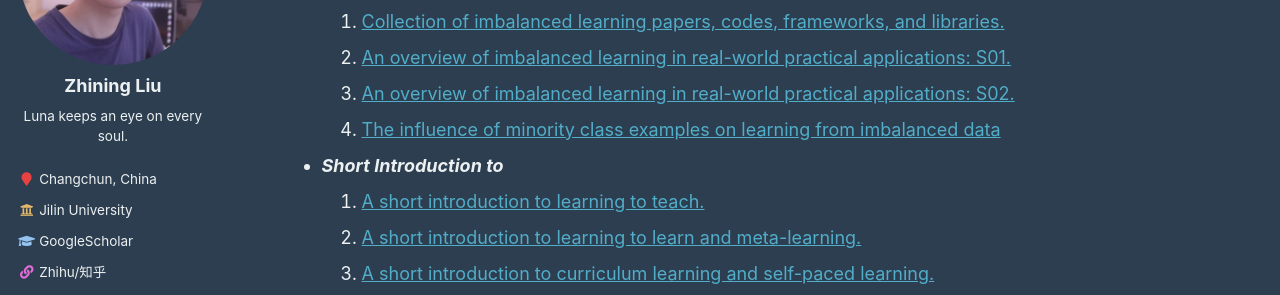
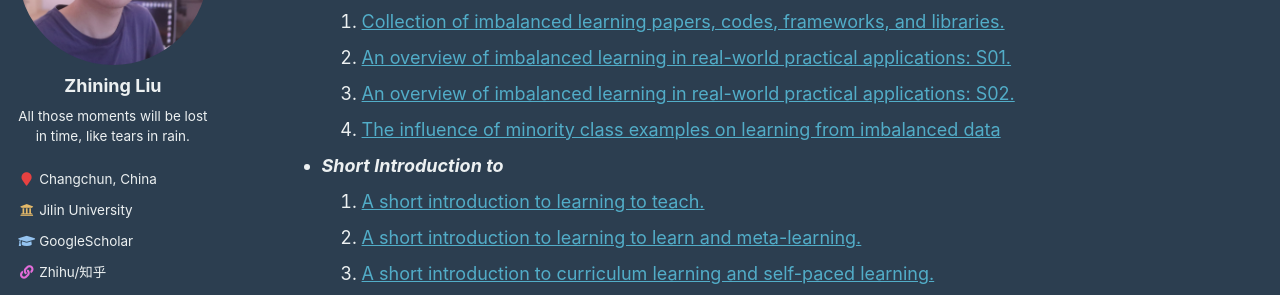
Before and after one commit to ZhiningLiu1998/ZhiningLiu1998.github.io, a Jekyll site: the page built from _pages/blogs.md, in a window 1280 px wide. Shown: the part 243-538 px from the top of the page. Built offline with Jekyll 4.4.1, drawn with Linux system fonts in a browser that asks for light colours; some web fonts are replaced.

Commit message:
UPD my sentence

```diff
--- a/_config.yml
+++ b/_config.yml
@@ -82,7 +82,7 @@ analytics:
 author:
   name             : "Zhining Liu"
   avatar           : "zhiningliu.jpg"
-  bio              : "Luna keeps an eye on every soul."
+  bio              : "All those moments will be lost in time, like tears in rain."
   location         : "Changchun, China"
   employer         : "Jilin University"
   employer_site    : "http://global.jlu.edu.cn/"
```
